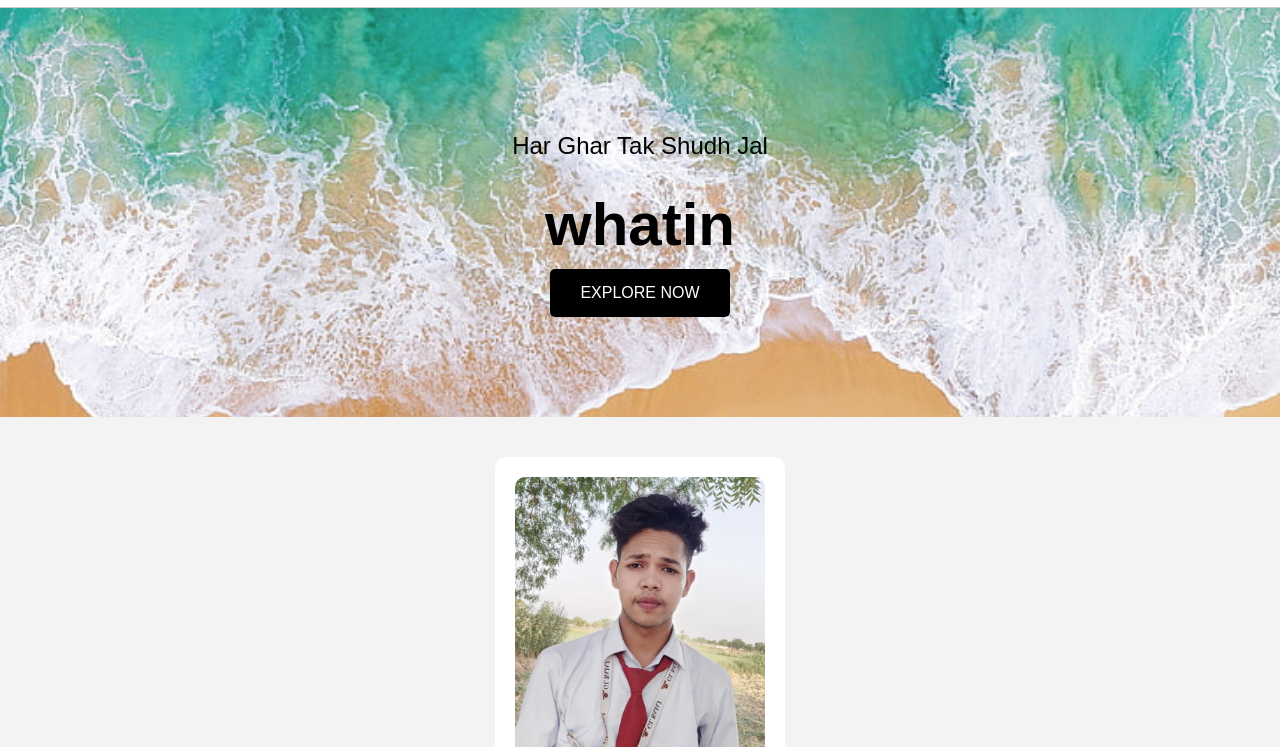
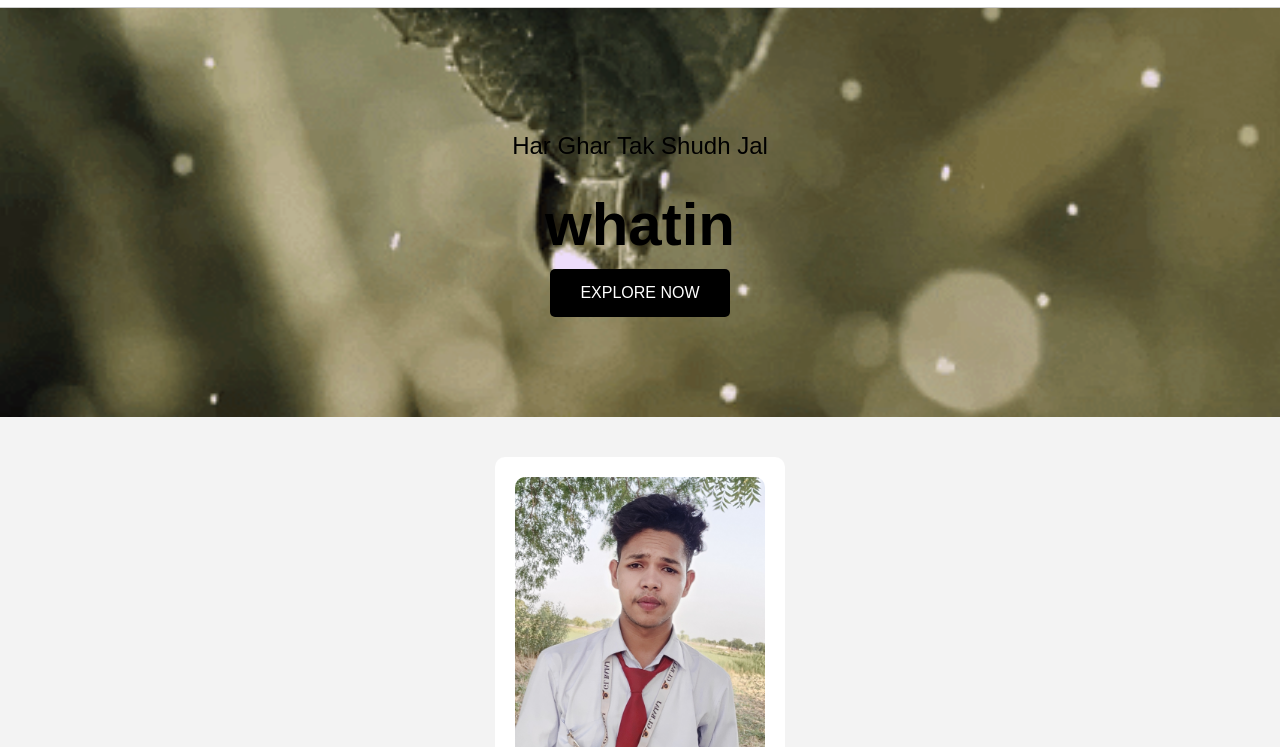
Before and after one commit to crazy-develop/whatin-website, a plain HTML site: page index.html in a window 1280 px wide. Shown: the part 53-800 px from the top of the page. Drawn offline with Linux system fonts and the light colour scheme.

Commit message:
Update index.html

```diff
--- a/index.html
+++ b/index.html
@@ -33,7 +33,7 @@
       font-weight: bold;
     }
     .hero {
-      background-image: url("WATER_SCENE.jpg");
+      background-image: url("watergif.gif");
       background-size: cover;
       background-position: center;
       color: black;
```
